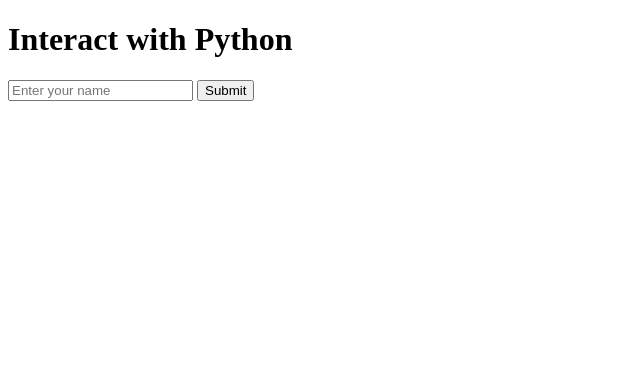
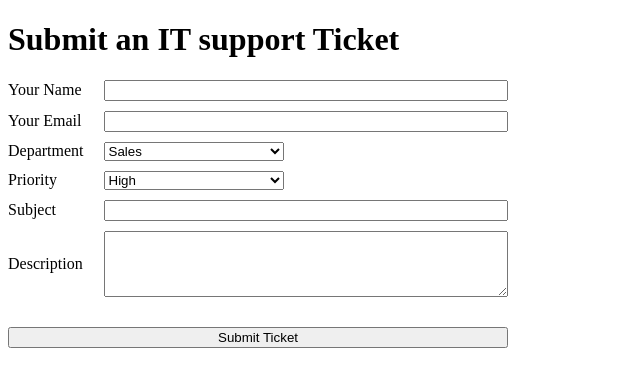
Before and after one commit to link2dak/ItTicketSystem, a Flask app: page / in a window 1280 px wide. Shown: the top 387 px of the page, without its empty margins (0-640 px from the left). Run offline with Flask 3, Linux system fonts and the light colour scheme.

Commit message:
added front end

```diff
--- a/app.py
+++ b/app.py
@@ -1,17 +1,18 @@
-from flask import Flask, render_template, request
+from flask import Flask,redirect,url_for,render_template,request
 
 app = Flask(__name__)
 
-@app.route('/', methods=['GET', 'POST'])
+@app.route('/')
 def home():
-    result = None
+    # Render the HTML and pass data to it
+    return render_template('index.html')
+
+
+@app.route('/submit', methods = ['POST', 'GET'])
+def submit():
     if request.method == 'POST':
-        # Get data from the HTML form
-        name = request.form.get('name')
-        result = f"Hello, {name}! This is from Python."
+        print('working')
 
-    # Render the HTML and pass data to it
-    return render_template('index.html', result=result)
 
 if __name__ == '__main__':
-    app.run()
+    app.run(debug = True)
--- a/templates/index.html
+++ b/templates/index.html
@@ -4,13 +4,54 @@
     <meta charset="UTF-8">
     <title>Flask Interaction</title>
 </head>
+
+<style>
+  .form-container {
+    display: grid;
+    grid-template-columns: max-content 1fr; /* Column 1 fits label, Column 2 fills space */
+    gap: 10px 20px; /* Space between rows and columns */
+    align-items: center; /* Vertically center items */
+    max-width: 500px;
+  }
+  .form-container select {
+    width: 180px;
+
+  }
+   .form-container button {
+      grid-column: 1 / -1; /* span full width */
+      margin-top: 20px;
+    }
+</style>
+
 <body>
-    <h1>Interact with Python</h1>
+    <h1>Submit an IT support Ticket</h1>
 
     <!-- Form to send data to Python -->
-    <form method="POST">
-        <input type="text" name="name" placeholder="Enter your name">
-        <button type="submit">Submit</button>
+    <form class="form-container" action="submit" method="POST">
+        <label for="name">Your Name</label>
+        <input type="text" id="name" name="name">
+        <label for="email">Your Email</label>
+        <input type="text" id="email" name="email">
+        <label for="department">Department</label>
+        <select id=department name="department">
+            <option value="sales"> Sales</option>
+            <option value="HR"> HR</option>
+            <option value="Finance"> Finance</option>
+            <option value="Operations"> Operations</option>
+        </select>
+        <label for="priority">Priority</label>
+        <select id=priority name="priority">
+            <option value="high"> High</option>
+            <option value="medium"> Medium</option>
+            <option value="low"> Low</option>
+        </select>
+        <label for="subject">Subject</label>
+        <input type="text" id="subject" name="subject">
+        <label for="description">Description</label>
+        <textarea id="description" name="description" rows="4" cols="50">
+        </textarea>
+        <button type="submit">Submit Ticket</button>
+
     </form>
 
     <!-- Display results from Python -->
```
